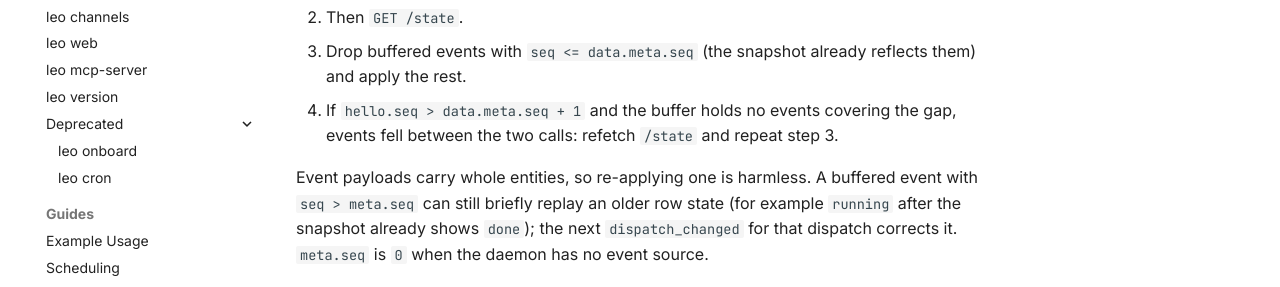
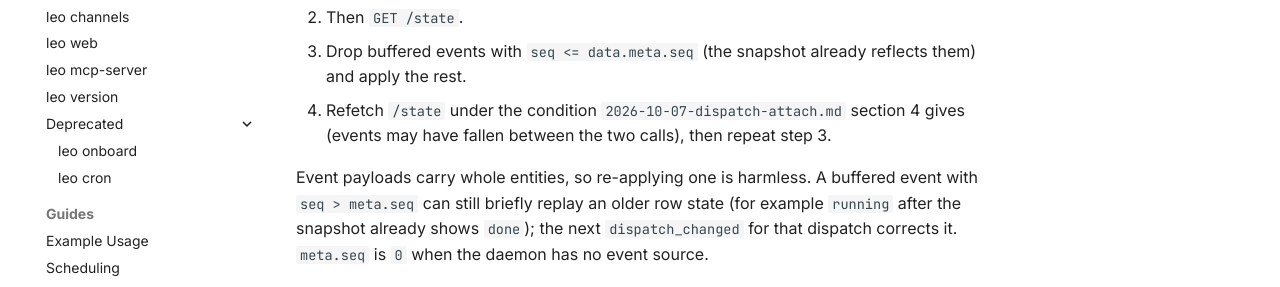
Before and after one commit to blackpaw-studio/leo, an MkDocs documentation site: the page built from docs/specs/2026-09-16-local-observe-routes.md, in a window 1280 px wide and 1298 px high. Shown: the part 875-1162 px from the top of the window. Built offline with MkDocs 1.6.1 and Material for MkDocs 9.7.7, drawn with Linux system fonts in a browser that asks for light colours; comment, search, counter and statistics services are not loaded.

Commit message:
docs: cite dispatch-attach spec for the /state refetch condition

```diff
--- a/docs/specs/2026-09-16-local-observe-routes.md
+++ b/docs/specs/2026-09-16-local-observe-routes.md
@@ -15,7 +15,7 @@ The bus has no replay, so a client must order the two calls like this (the same
 1. Subscribe to `GET /events` first and read `hello.seq`. Buffer the frames that arrive from here on.
 2. Then `GET /state`.
 3. Drop buffered events with `seq <= data.meta.seq` (the snapshot already reflects them) and apply the rest.
-4. If `hello.seq > data.meta.seq + 1` and the buffer holds no events covering the gap, events fell between the two calls: refetch `/state` and repeat step 3.
+4. Refetch `/state` under the condition `2026-10-07-dispatch-attach.md` section 4 gives (events may have fallen between the two calls), then repeat step 3.
 
 Event payloads carry whole entities, so re-applying one is harmless. A buffered event with `seq > meta.seq` can still briefly replay an older row state (for example `running` after the snapshot already shows `done`); the next `dispatch_changed` for that dispatch corrects it. `meta.seq` is `0` when the daemon has no event source.
 
```
